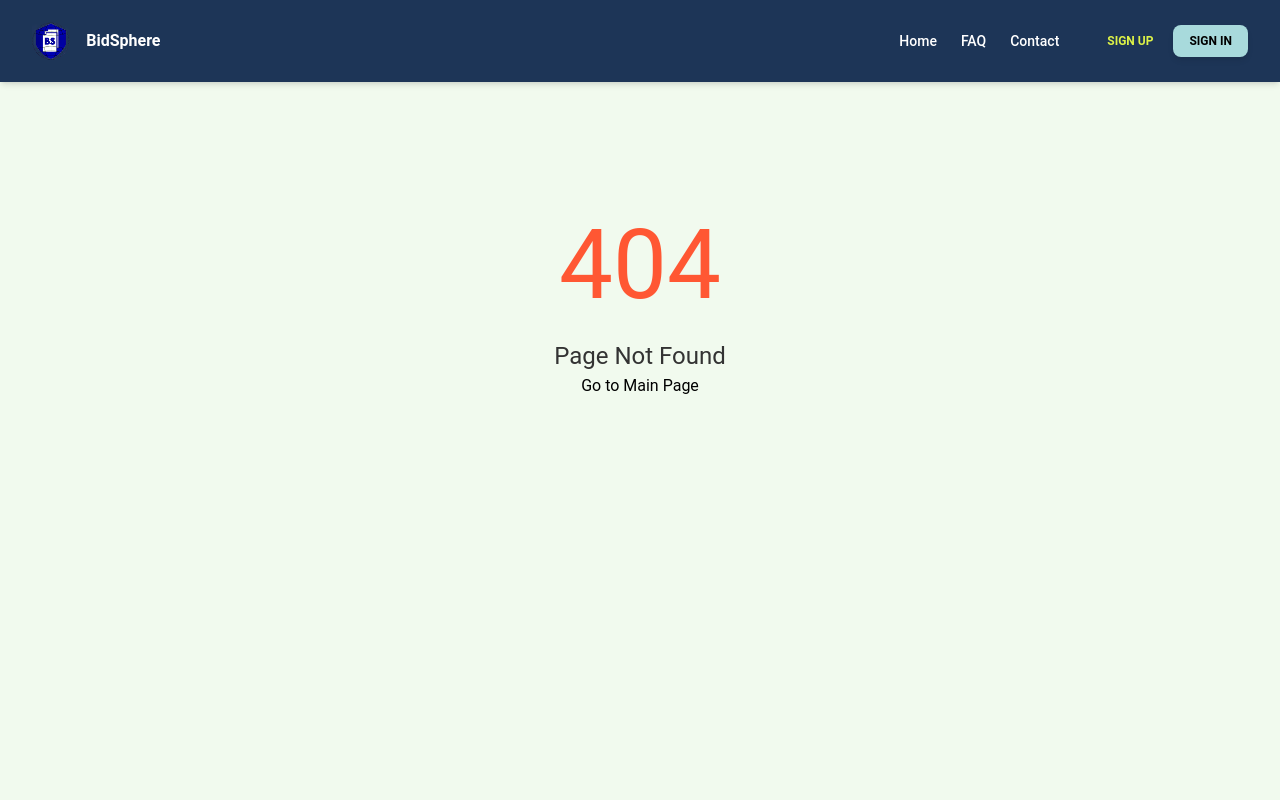
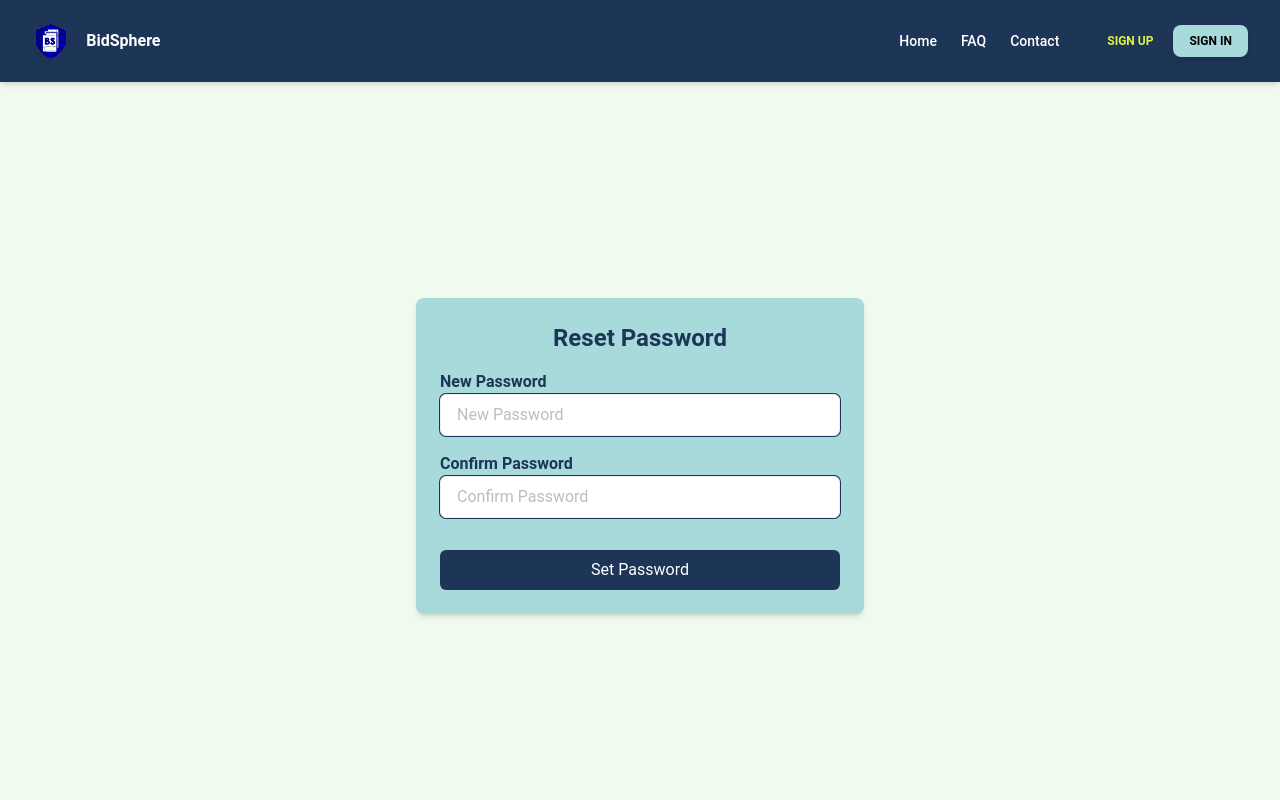
Before and after one commit to JAYDIPSINH27/BidSphere, a React (Vite) app in the folder frontend/: page /reset-password/1 in a window 1280 px wide. Before the commit this address had no page. Shown: the top 800 px of the page. Built offline with nearby package versions, Linux system fonts and the light colour scheme.

Commit message:
integrate forget password page with backend

```diff
--- a/frontend/src/components/molecules/FormField/index.jsx
+++ b/frontend/src/components/molecules/FormField/index.jsx
@@ -22,7 +22,8 @@
       onChange={onChange}
       name={name}
       id={name}
-      className={`w-full px-4 py-2 border ring-1 ring-bsnavyblue rounded-md focus:outline-none focus:ring-2 focus:ring-bsnavyblue ${error ? 'border-red-500' : 'border-gray-950'}`}
+      className={`w-full px-4 py-2 border ring-1 ring-bsnavyblue rounded-md focus:outline-none focus:ring-2 focus:ring-bsnavyblue
+        ${error ? 'border-red-500 ring-0' : 'border-gray-950'}`}
       readOnly={readOnly}
     />
     {error && <span className="text-red-500 text-sm mt-1">{error}</span>}
--- a/frontend/src/components/organisms/ForgetPasswordForm/index.jsx
+++ b/frontend/src/components/organisms/ForgetPasswordForm/index.jsx
@@ -2,12 +2,14 @@
 
 /* eslint-disable react/prop-types */
 import React, { useState } from 'react';
+import axios from 'axios';
 import FormField from '../../molecules/FormField';
 import Button from '../../atoms/button';
 
-const ForgetPasswordForm = ({ onRequestReset }) => {
+const ForgetPasswordForm = () => {
   const [email, setEmail] = useState('');
   const [error, setError] = useState('');
+  const [successMessage, setSuccessMessage] = useState('');
 
   const validateField = (name, value) => {
     const errors = {};
@@ -21,39 +23,54 @@
       default:
         break;
     }
-    return errors;
+    setError(errors.email);
+  };
+
+  const handleChange = (e) => {
+    const { name, value } = e.target;
+    setEmail(value);
+    validateField(name, value);
   };
 
   const handleRequestReset = async (e) => {
     e.preventDefault();
     const validationErrors = validateField('email', email);
-    if (Object.keys(validationErrors).length > 0) {
-      setError(validationErrors.email);
+    if (validationErrors) {
+      setError(validationErrors);
     } else {
       try {
-        await onRequestReset(email);
+        await axios.post('http://localhost:5001/auth/request-password-reset', { email });
         setEmail('');
         setError('');
+        setSuccessMessage('Password reset link has been sent to your email.');
       } catch (err) {
-        setError('Request failed');
+        setError('Request failed. Please try again.');
+        setSuccessMessage('');
       }
     }
   };
 
   return (
-    <form onSubmit={handleRequestReset} className="bg-bslightgreen p-6 rounded-lg shadow-md w-full max-w-md mx-auto">
+    <div className="relative w-full max-w-md mx-auto">
+      {successMessage && (
+        <div className="fixed bottom-4 right-4 bg-green-500 font-medium text-white text-center py-2 px-4 rounded-lg shadow-lg">
+          {successMessage}
+        </div>
+      )}
+      <form onSubmit={handleRequestReset} className="bg-bslightgreen p-6 rounded-lg shadow-md">
         <h1 className="text-2xl font-bold mb-4 text-center text-bsnavyblue">Forget Password</h1>
         <FormField
           type="email"
           placeholder="Email Address"
           value={email}
-        onChange={e => setEmail(e.target.value)}
+          onChange={handleChange}
           name="email"
           label="Email"
           error={error}
         />
         <Button type="submit" className="w-full mt-4">Request Reset</Button>
       </form>
+    </div>
   );
 };
 
--- a/frontend/src/components/organisms/ResetPasswordForm/index.jsx
+++ b/frontend/src/components/organisms/ResetPasswordForm/index.jsx
@@ -2,16 +2,20 @@
 
 /* eslint-disable react/prop-types */
 import React, { useState } from 'react';
+import { useParams, useNavigate } from 'react-router-dom';
+import axios from 'axios';
 import FormField from '../../molecules/FormField';
 import Button from '../../atoms/button';
 
-const ResetPasswordForm = ({ onSetNewPassword }) => {
+const ResetPasswordForm = () => {
   const [password, setPassword] = useState('');
   const [confirmPassword, setConfirmPassword] = useState('');
   const [error, setError] = useState({});
+  const { token } = useParams();
+  const navigate = useNavigate();
 
   const validateField = (name, value) => {
-    const errors = {};
+    const errors = { ...error };
 
     switch (name) {
       case 'password':
@@ -23,17 +27,31 @@
           errors.password = 'Password should contain at least one number';
         } else if (!/[@$!%*#?&]/.test(value)) {
           errors.password = 'Password should contain at least one special character';
+        } else {
+          delete errors.password;
         }
         break;
       case 'confirmPassword':
         if (value !== password) {
           errors.confirmPassword = 'Passwords do not match';
+        } else {
+          delete errors.confirmPassword;
         }
         break;
       default:
         break;
     }
-    return errors;
+    setError(errors);
+  };
+
+  const handleChange = (e) => {
+    const { name, value } = e.target;
+    if (name === 'password') {
+      setPassword(value);
+    } else if (name === 'confirmPassword') {
+      setConfirmPassword(value);
+    }
+    validateField(name, value);
   };
 
   const handleSetNewPassword = async (e) => {
@@ -46,12 +64,13 @@
       setError(validationErrors);
     } else {
       try {
-        await onSetNewPassword(password);
+        await axios.post(`http://localhost:5001/auth/reset-password/${token}`, { password });
         setPassword('');
         setConfirmPassword('');
         setError({});
+        navigate('/signin');
       } catch (err) {
-        setError({ general: 'Password reset failed' });
+        setError({ general: 'Password reset failed. Please try again.' });
       }
     }
   };
@@ -64,7 +83,7 @@
         type="password"
         placeholder="New Password"
         value={password}
-        onChange={e => setPassword(e.target.value)}
+        onChange={handleChange}
         name="password"
         label="New Password"
         error={error.password}
@@ -73,7 +92,7 @@
         type="password"
         placeholder="Confirm Password"
         value={confirmPassword}
-        onChange={e => setConfirmPassword(e.target.value)}
+        onChange={handleChange}
         name="confirmPassword"
         label="Confirm Password"
         error={error.confirmPassword}
--- a/frontend/src/core/routes/route.jsx
+++ b/frontend/src/core/routes/route.jsx
@@ -40,7 +40,7 @@
       <Route path="/verification-success" element={<VerificationSuccess />} />
       <Route path="/profile" element={<ProfilePage />} />
       <Route path="/forget-password" element={<ForgetPassword />} />
-      <Route path="/reset-password" element={<ResetPassword />} />
+      <Route path="/reset-password/:token" element={<ResetPassword />} />
       <Route path="/bidder-dashboard" element={<BidderDashboard />} />
       <Route path="/issuer-dashboard" element={<IssuerDashboard />} />
       <Route path="*" element={<PageNotFound />} />
--- a/frontend/src/shared/utils/auth.js
+++ b/frontend/src/shared/utils/auth.js
@@ -1,3 +1,5 @@
+// Author: Christin Saji
+
 import { jwtDecode } from 'jwt-decode';
 
 export const getUserFromToken = () => {
```
Lines whose indentation alone changed are shown as unchanged.
